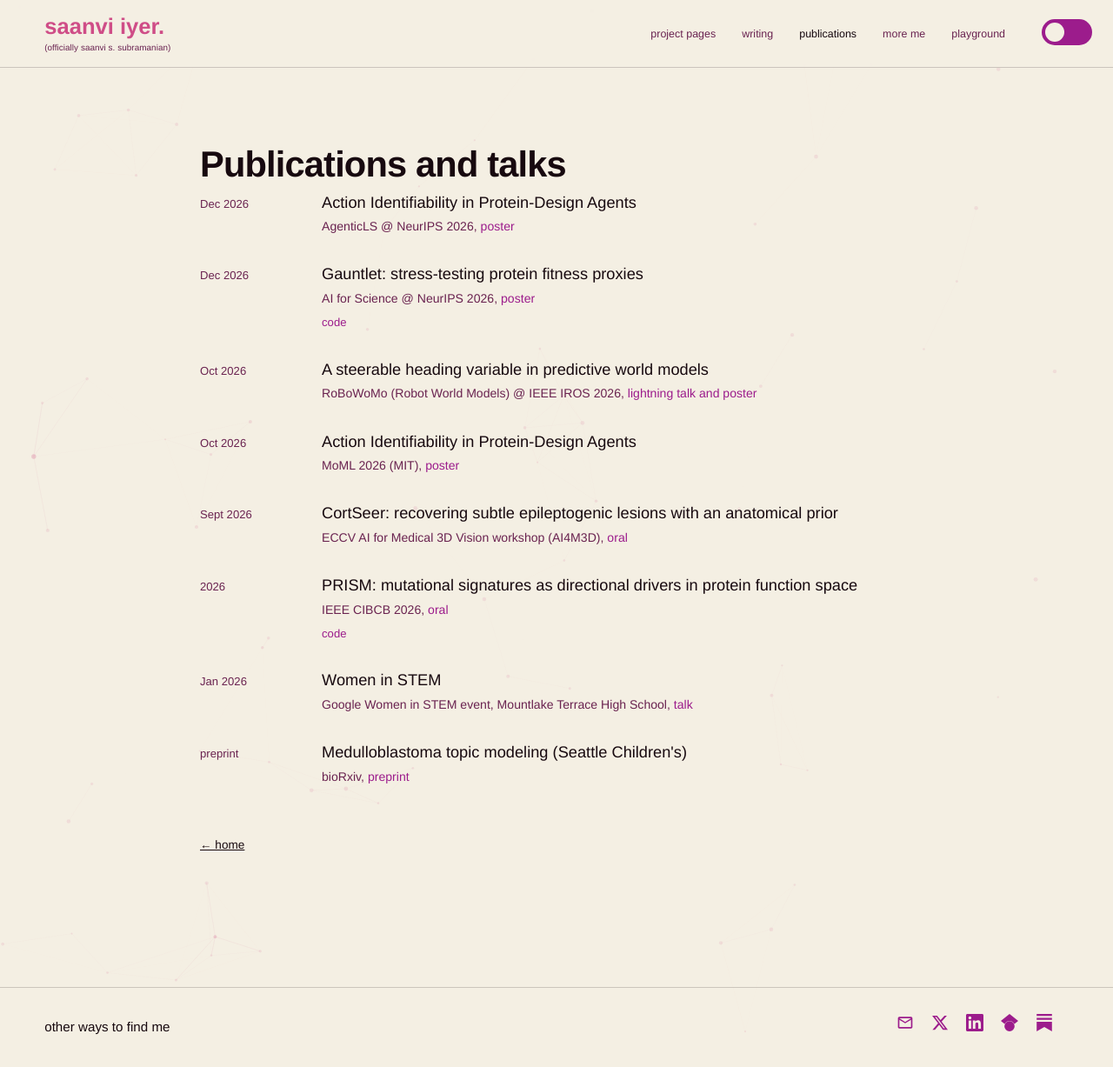
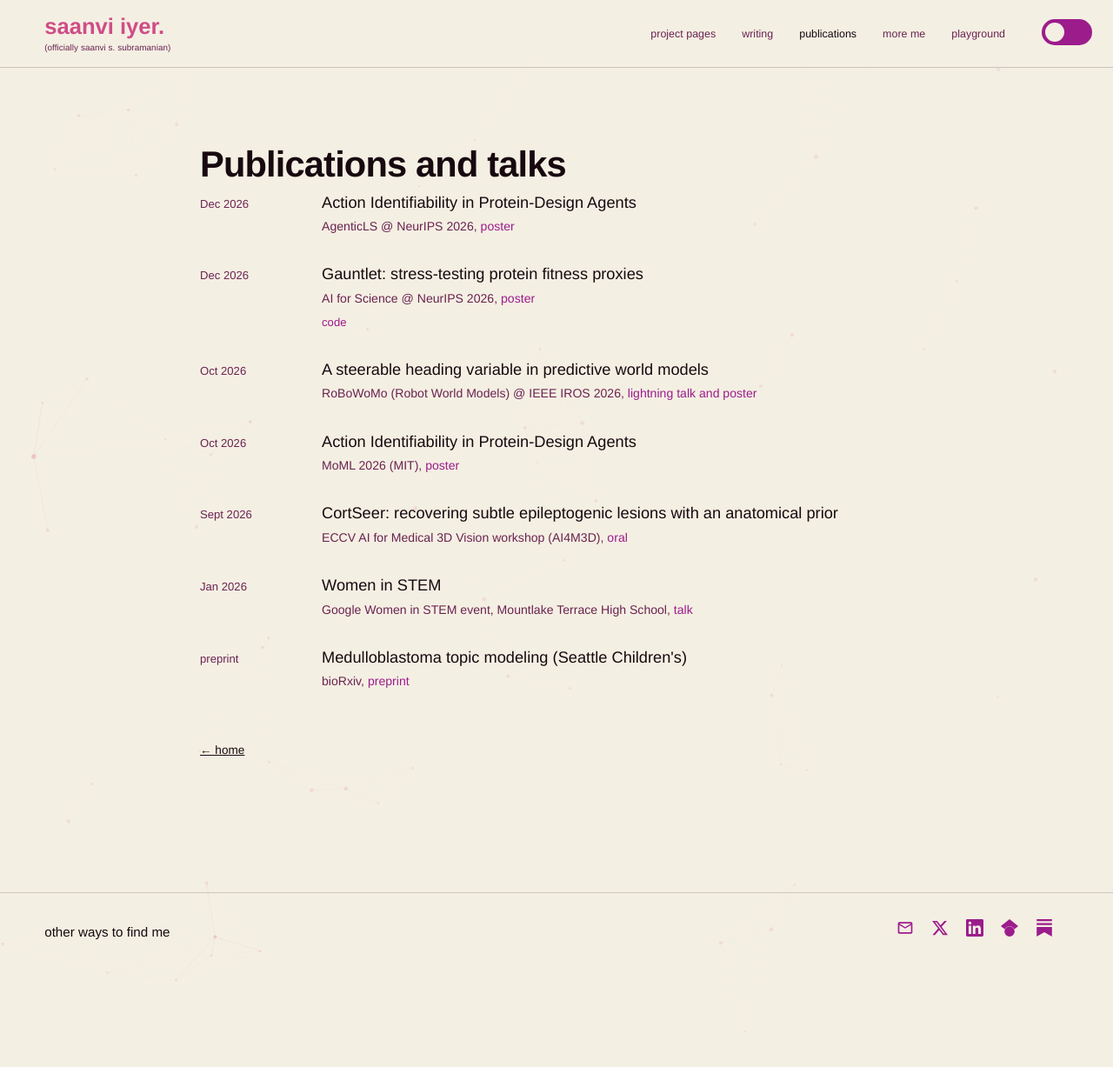
Before and after one commit to saanviiyer/saanviiyer.github.io, a Jekyll site: the page built from pages/publications.html, in a window 1280 px wide and 1227 px high. Shown: the whole window at 87% size. Built offline with Jekyll 4.4.1, drawn with Linux system fonts in a browser that asks for light colours; some web fonts are replaced.

```diff
--- a/pages/portfolio.html
+++ b/pages/portfolio.html
@@ -157,7 +157,7 @@
 
   <p class="fun-label">research projects</p>
 
-  <p class="proj-line"><strong><a href="{{ '/projects/prism/' | relative_url }}">PRISM</a></strong> pushes all 78 COSMIC mutational signatures through protein-coding DNA and finds SBS17a ranks first of 78 toward PF17041 across two clans, though composition reproduces 72% and length explains 94.1%, so the signal is an embedding effect, not a functional driver. oral, IEEE CIBCB 2026.<!-- TODO: Saanvi to name the additional accepted venues. --> <a href="https://github.com/saanviiyer/PRISM" target="_blank" rel="noopener">code</a>, <a href="{{ '/projects/prism/' | relative_url }}">full page</a>.</p>
+  <p class="proj-line"><strong><a href="{{ '/projects/prism/' | relative_url }}">PRISM</a></strong> pushes all 78 COSMIC mutational signatures through protein-coding DNA and finds SBS17a ranks first of 78 toward PF17041 across two clans, though composition reproduces 72% and length explains 94.1%, so the signal is an embedding effect, not a functional driver. <a href="https://github.com/saanviiyer/PRISM" target="_blank" rel="noopener">code</a>, <a href="{{ '/projects/prism/' | relative_url }}">full page</a>.</p>
 
   <p class="proj-line"><strong><a href="{{ '/projects/clinical-ml/' | relative_url }}">CortSeer</a></strong> adds an anatomical localization prior to a 3D nnU-Net and recovers 14 of 24 missed epileptogenic lesions, 58%, against 1.4 by chance with P below 0.001, reported as an upper bound under oracle localization. oral, ECCV AI for Medical 3D Vision workshop 2026.<!-- TODO: Saanvi to confirm the Brain Informatics submission before it is claimed. --> <a href="https://ai4m3d.github.io/#schedule" target="_blank" rel="noopener">workshop</a>, <a href="{{ '/projects/clinical-ml/' | relative_url }}">full page</a>.</p>
 
--- a/pages/proj-prism-page.html
+++ b/pages/proj-prism-page.html
@@ -2,12 +2,8 @@
 layout: project
 title: "PRISM: Towards RL Environments for De Novo Protein Design"
 permalink: /projects/prism/
-authors: "Saanvi S. Subramanian"
+authors: "Saanvi S. Subramanian, Gabriela Lobinska"
 affiliation: "AITHYRA"
-venues:
-  - "oral, IEEE CIBCB 2026"
-  - "sole author"
-  # TODO: Saanvi to name the additional accepted venues, then add them here
 links:
   - label: "Code"
     url: "https://github.com/saanviiyer/PRISM"
--- a/pages/proj-prism.html
+++ b/pages/proj-prism.html
@@ -12,4 +13,4 @@
 ---
 
 <p class="proj-blurb">PRISM applies all 78 cancer mutational signatures to protein-coding sequences and measures how each one moves ESM-2 embeddings across protein families.</p>
-<p class="proj-blurb">It was supervised independent research with AITHYRA, and an oral at IEEE CIBCB 2026.</p>
+<p class="proj-blurb">It was supervised independent research with AITHYRA.</p>
--- a/pages/proj-protein-design-agents.html
+++ b/pages/proj-protein-design-agents.html
@@ -24,11 +25,9 @@
 </style>
 
 <div class="doc">
-  <p class="doc-meta">poster, AgenticLS @ NeurIPS 2026 and AI for Science @ NeurIPS 2026</p>
   <p class="doc-lead">A protein-design agent ranks thousands of candidates with a learned scorer, trusts that scorer because a benchmark reported a correlation, and keeps a proposal only if a verifier clears it. This page tests three of those components where measured ground truth exists.</p>
 
   <h2 id="scorer">The scorer compresses 78 distinct actions into one region</h2>
-  <p class="sec-venue">Action identifiability, AgenticLS @ NeurIPS 2026</p>
   <p>An agent can only choose between actions its scorer keeps apart. Using the 78 COSMIC single-base-substitution signatures as a controlled action space, each action is executed on a coding sequence, embedded with ESM-2, and scored by distance to a target Pfam-domain centroid. Across 3,003 signature pairs, median pairwise distance falls from 0.815 in COSMIC spectrum space to 0.0068 between ESM-2 outcome regions, a <span class="key">120x compression</span>, and a composition-matched control reproduces the destinations.</p>
   <p>A learned policy trained to name which of the 78 signatures produced a given embedding shift reaches <span class="key">7.55% top-1 accuracy</span> on a protein-grouped split, against 1.28% for uniform chance and 6.12% for a nearest-neighbor baseline. Split-conformal prediction reaches 92.2% coverage only by returning 66.8 of 78 actions on average. The scorer carries a real signal and still cannot single out a specific action.</p>
 
@@ -38,7 +37,6 @@
   </figure>
 
   <h2 id="verifier">A trust gate certifies a scorer that memorized the answers</h2>
-  <p class="sec-venue">Verifier red-teaming</p>
   <p>A closed-loop agent delegates ranking to a supplied scorer only if a trust gate clears it, and the gate scores the scorer on outcomes collected so far. Across 4,920 trials, a scorer that memorizes the observed outcomes clears the gate at <span class="key">AUROC 0.991</span> and passes every trial, against 0.663 for a truthful scorer worth +1.082. Forward validation closes that surface, and a pool-side attacker that touches only unmeasured candidates still returns identical gate statistics by construction and costs 1.24 good candidates per batch.</p>
   <p>A probe that spot-checks the scorer's own top picks catches 99.2% of naive attacks yet recovers about 10% of the lost value with a random fallback, because catching an attack and replacing it are different problems. Recovery needs a second source of capability outside the compromised scorer, a model trained on the campaign's own measurements.</p>
 
@@ -48,7 +46,6 @@
   </figure>
 
   <h2 id="proxy">The in-silico proxy ranks below counting mutations</h2>
-  <p class="sec-venue">Gauntlet, AI for Science @ NeurIPS 2026</p>
   <p>Before an agent ranks designs with a proxy, the proxy has to beat a trivial baseline on measured outcomes. On 504 measured PET-hydrolase variants across 25 studies, a zero-shot ESM-2 650M score ranks activity at a within-study Spearman of <span class="key">0.01</span>, below a hydropathy feature and well below a plain mutation count at <span class="key">0.25</span>. On the property a campaign would use it for, the expensive model is the weakest of four scorers.</p>
 
   <figure>
--- a/pages/projects-index.html
+++ b/pages/projects-index.html
@@ -37,7 +37,6 @@
       <a class="pub-thumb" href="{{ '/projects/prism/' | relative_url }}"><img src="{{ '/assets/images/prism-signature-steering/sbs17a-ranking.png' | relative_url }}" alt="PRISM"></a>
       <div class="pub-main">
         <h3 class="pub-title"><a href="{{ '/projects/prism/' | relative_url }}">PRISM: Towards RL environments for de novo protein design</a></h3>
-        <div class="pub-venue">oral, IEEE CIBCB 2026</div>
         <div class="pub-links"><a href="{{ '/projects/prism/' | relative_url }}">project page</a>, <a href="https://github.com/saanviiyer/PRISM" target="_blank" rel="noopener">code</a></div>
       </div>
       <div class="pub-year">2026</div>
--- a/pages/publications.html
+++ b/pages/publications.html
@@ -73,16 +73,6 @@
     </div>
 
     <div class="pub">
-      <div class="pub-when">2026</div>
-      <div class="pub-body">
-        <p class="pub-t">PRISM: mutational signatures as directional drivers in protein function space</p>
-        <p class="pub-v">IEEE CIBCB 2026, <span class="pub-type">oral</span></p>
-        <p class="pub-links"><a href="https://github.com/saanviiyer/PRISM" target="_blank" rel="noopener">code</a></p>
-        <!-- TODO: confirm the CIBCB 2026 month, and the exact paper title. -->
-      </div>
-    </div>
-
-    <div class="pub">
       <div class="pub-when">Jan 2026</div>
       <div class="pub-body">
         <p class="pub-t">Women in STEM</p>
```
Also changed, not shown: other parts of pages/proj-prism.html (+1 -0 lines), other parts of pages/proj-protein-design-agents.html (+1 -0 lines).
